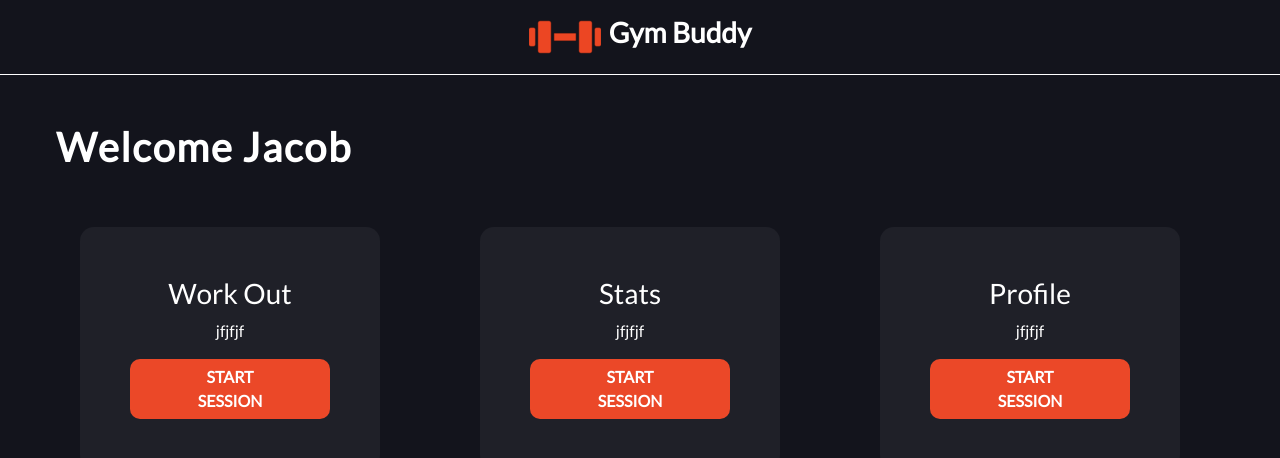
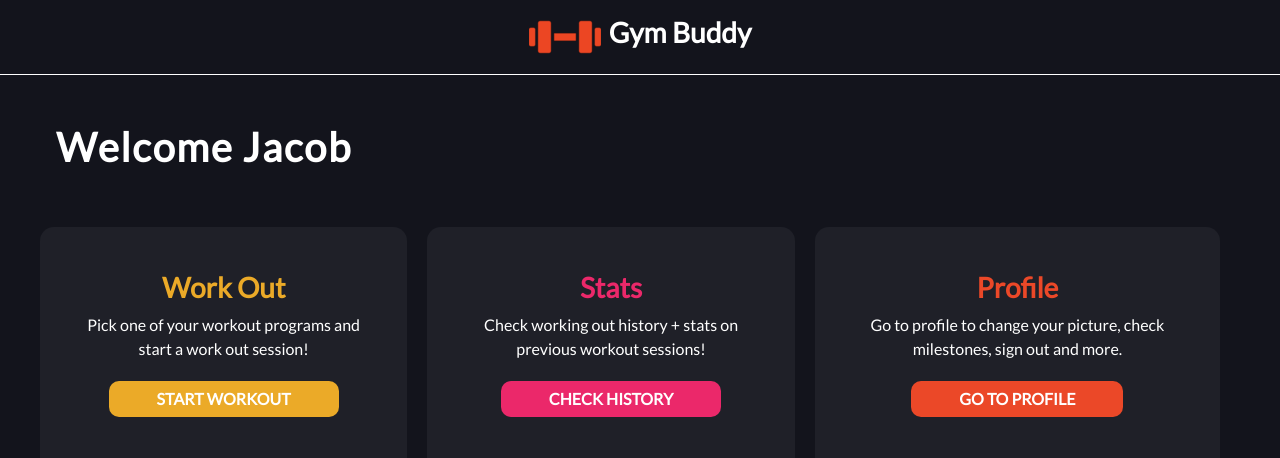
Before and after one commit to JOlivares123/GymBuddy, a React (Create React App) app: page /home in a window 1280 px wide. Shown: the top 458 px of the page. Built offline with nearby package versions, Linux system fonts and the light colour scheme.

Commit message:
extracted hoempage to json file + styled homepage

```diff
--- a/src/components/Tile/Tile.jsx
+++ b/src/components/Tile/Tile.jsx
@@ -4,8 +4,8 @@ import './Tile.scss'
 export const Tile = ({title, link, desc, buttonTxt, className, buttonColor}) => {
     return(
         <div className={`Tile TileAboveMobile TileMobile d-inline-block ${className}`}>
-            <h3>{title}</h3>
-            <p>{desc}</p>
+            <h3 className={buttonColor}>{title}</h3>
+            <p className='pb-1'>{desc}</p>
             <CustButton color={buttonColor} className='px-5' text={buttonTxt} link={link}/>
         </div>
     )
--- a/src/components/Tile/Tile.scss
+++ b/src/components/Tile/Tile.scss
@@ -1,16 +1,33 @@
+.orange {
+    color: var(--primary-orange);
+    font-weight: bolder;
+}
+.pink {
+    color: var(--primary-pink);
+    font-weight: bolder;
+}
+.yellow {
+    color: var(--primary-yellow);
+    font-weight: bolder;
+}
+
 .Tile {
-    padding: 50px;
+    display: flex;
+    flex-direction: column;
+    justify-content: space-between;
+    padding: 44px;
     border-radius: 14px;
-    width: 300px;
     height: auto;
+    min-height: 302px;
     background-color: var(--base-secondary-color);
+    flex-shrink: 1;
 }
 
 @media screen and (max-width: 767px){
     .TileMobile {
         margin-bottom: 20px;
-        width: 95%;
         max-width: 355px;
+        width: 355px;
     }
 }
 @media screen and (min-width: 768px){
--- a/src/routes/Home/HomePage.jsx
+++ b/src/routes/Home/HomePage.jsx
@@ -1,14 +1,19 @@
 import { Tile } from '../../components/Tile/Tile'
+import data from './HomePageCopy.json'
 import './HomePage.scss'
 
 export const HomePage = ({name='Jacob'}) => {
     return(
         <div>
-            <h1 className='text-center text-sm-center text-md-start text-lg-start text-xl-start py-5 ps-3'>Welcome {name}</h1>
-            <div className='d-flex TileContainer w-95 flex-md-row flex-lg-row flex-xl-row flex-sm-column flex-column'>
-                <Tile buttonTxt='START SESSION' title='Work Out' desc='jfjfjf' link='/workout' />
-                <Tile buttonTxt='START SESSION' title='Stats' desc='jfjfjf' link='/stats' />
-                <Tile buttonTxt='START SESSION' title='Profile' desc='jfjfjf' link='/profile' />
+            <h1 className='text-center text-sm-center text-md-start text-lg-start text-xl-start py-5 ps-3'>
+                Welcome {name}
+            </h1>
+            <div className='d-flex TileContainer flex-md-row flex-lg-row flex-xl-row flex-sm-column flex-column'>
+                {data.map(({buttonTxt, buttonColor, title, desc, link}) => {
+                    return (
+                        <Tile buttonTxt={buttonTxt} title={title} buttonColor={buttonColor} desc={desc} link={link}/>
+                    )
+                })}
             </div>
         </div>
     )
--- /dev/null
+++ b/src/routes/Home/HomePageCopy.json
@@ -0,0 +1,23 @@
+[
+    {
+        "buttonTxt": "START WORKOUT",
+        "buttonColor": "yellow",
+        "title": "Work Out",
+        "desc": "Pick one of your workout programs and start a work out session!",
+        "link": "/workout"
+    },
+    {
+        "buttonTxt": "CHECK HISTORY",
+        "buttonColor": "pink",
+        "title": "Stats",
+        "desc": "Check working out history + stats on previous workout sessions!",
+        "link": "/stats"
+    },
+    {
+        "buttonTxt": "GO TO PROFILE",
+        "buttonColor": "orange",
+        "title": "Profile",
+        "desc": "Go to profile to change your picture, check milestones, sign out and more.",
+        "link": "/stats"
+    }
+]
```
